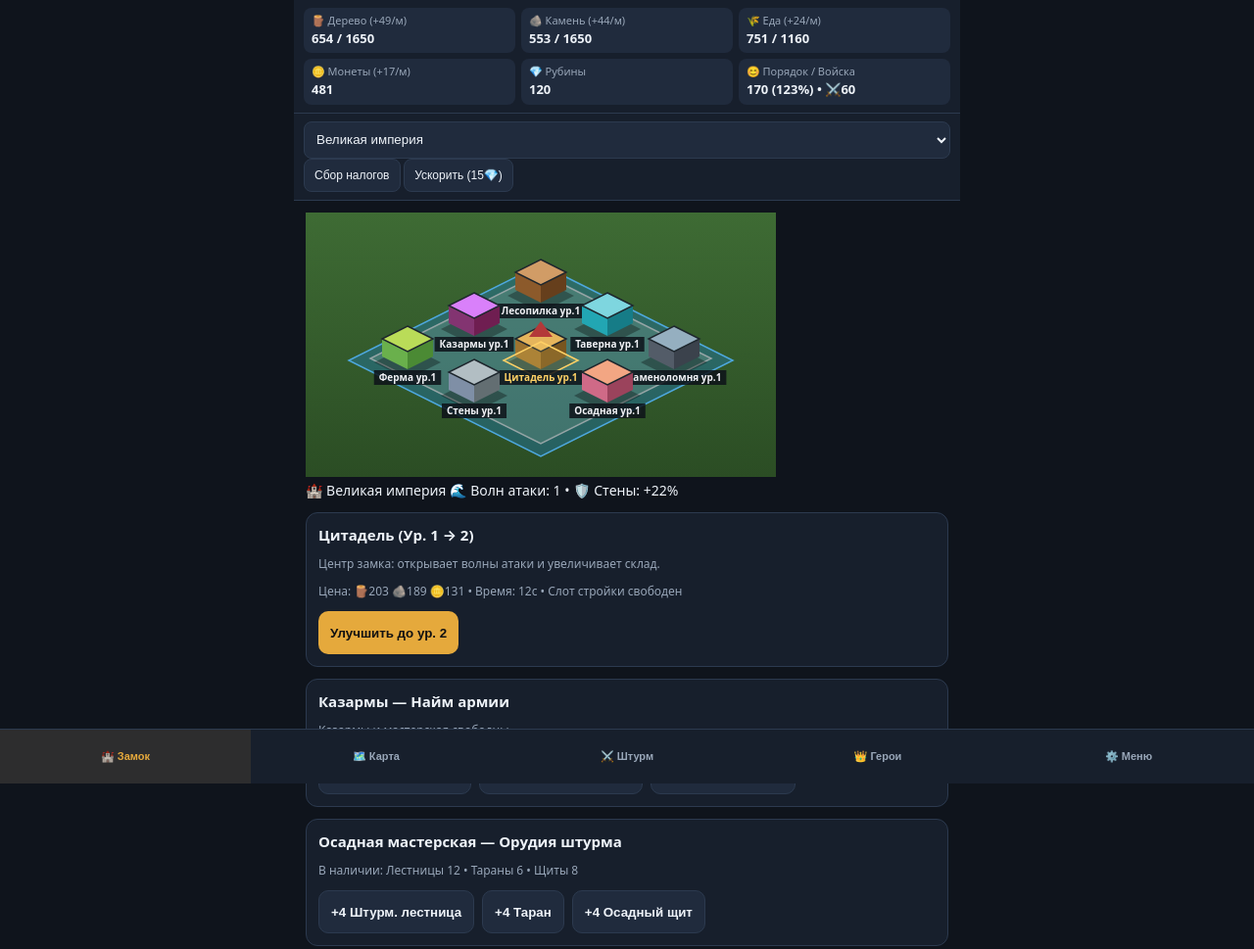
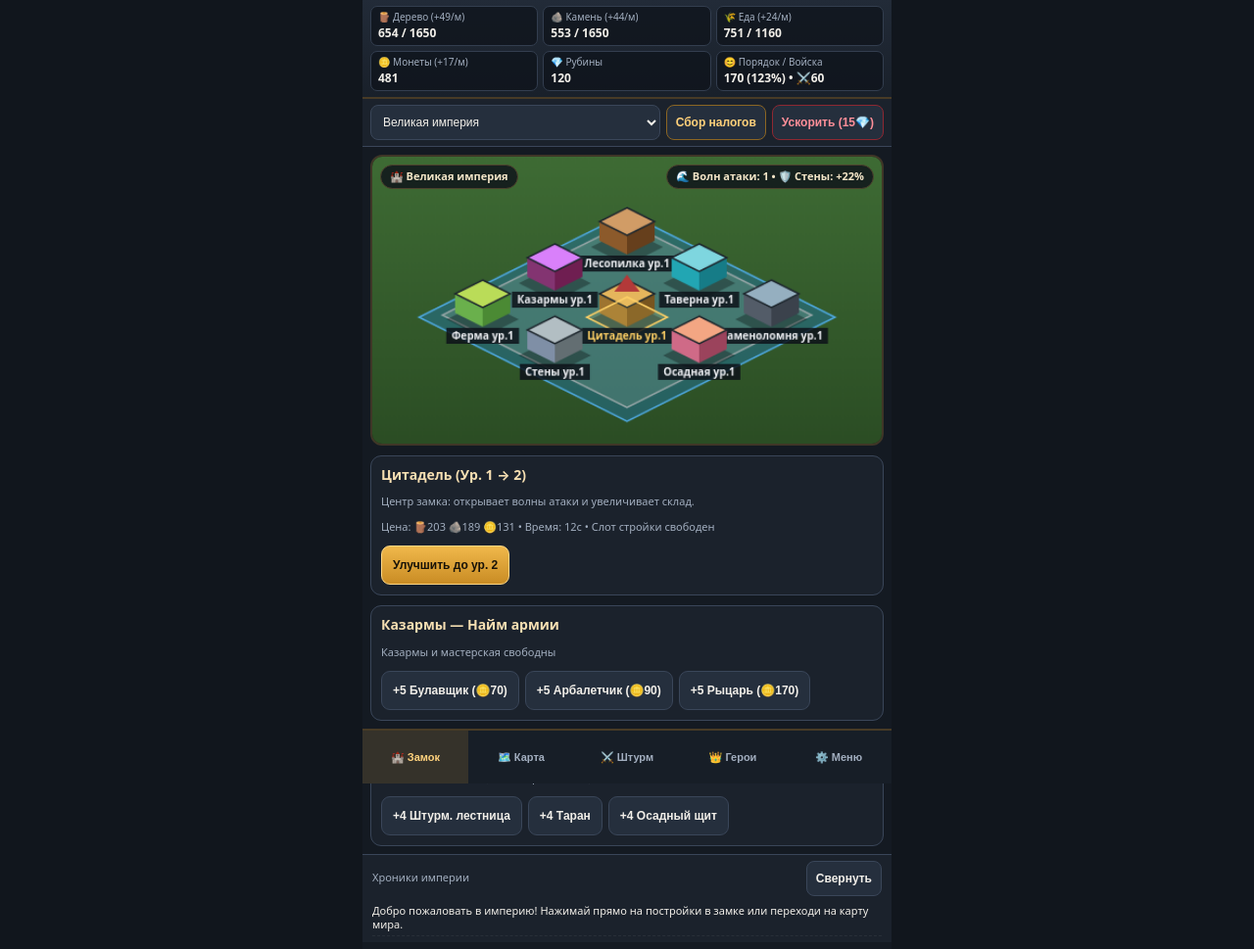
Before and after one commit to naBloke69/empire, a plain HTML site: page index.html in a window 1280 px wide. Shown: the top 969 px of the page at 98% size. Drawn offline with Linux system fonts and the light colour scheme.

Commit message:
Add files via upload

```diff
--- a/styles/main.css
+++ b/styles/main.css
@@ -1,14 +1,14 @@
 :root {
-  --bg: #0f141c;
-  --panel: #171f2c;
-  --panel-2: #202b3d;
-  --text: #eef3f9;
-  --muted: #98a6b8;
-  --accent: #e5a93c;
-  --accent-2: #4ea8de;
-  --danger: #e63946;
-  --ok: #4cc9a6;
-  --border: #2c3a4f;
+  --bg: #11161d;
+  --panel: #1b222c;
+  --panel-2: #252f3d;
+  --border: #3a4659;
+  --text: #f2efe9;
+  --muted: #a2aebf;
+  --gold: #e5a93c;
+  --ruby: #e63946;
+  --green: #4cc98a;
+  --blue: #4ea8de;
 }
 
 * {
@@ -21,119 +21,173 @@ body {
   background: var(--bg);
   color: var(--text);
   font-family: system-ui, -apple-system, Segoe UI, Roboto, sans-serif;
-  font-size: 14px;
+  font-size: 13px;
   line-height: 1.35;
+  overscroll-behavior-y: contain;
 }
 
 .app {
-  max-width: 680px;
+  max-width: 540px;
   min-height: 100dvh;
   margin: 0 auto;
   display: flex;
   flex-direction: column;
-  padding-bottom: 64px;
-}
-
-.app.clean-mode .hud,
-.app.clean-mode .sub-toolbar,
-.app.clean-mode .log-panel,
-.app.clean-mode .bottom-nav {
-  opacity: 0.16;
+  padding-bottom: 62px;
+  background: #141a22;
 }
 
 .hud {
-  background: var(--panel);
-  border-bottom: 1px solid var(--border);
-  padding: 8px 10px;
+  background: linear-gradient(180deg, #222b38 0%, #19202a 100%);
+  border-bottom: 2px solid #483b26;
+  padding: 6px 8px;
   display: grid;
   grid-template-columns: repeat(3, 1fr);
-  gap: 6px;
+  gap: 5px;
   position: sticky;
   top: 0;
-  z-index: 10;
+  z-index: 20;
+}
+
+.res-item {
+  background: rgba(15, 20, 27, 0.78);
+  border: 1px solid #333e4f;
+  border-radius: 7px;
+  padding: 4px 7px;
+}
+
+.res-label {
+  display: block;
+  font-size: 10px;
+  color: var(--muted);
+}
+
+.res-val {
+  font-weight: 700;
+  font-size: 12px;
+  color: var(--text);
 }
 
 .sub-toolbar {
   background: var(--panel);
   border-bottom: 1px solid var(--border);
-  padding: 8px 10px;
-  display: flex;
-  flex-direction: column;
-  gap: 6px;
+  padding: 6px 8px;
 }
 
-.res-item {
+.realm-bar {
+  display: grid;
+  grid-template-columns: 1fr auto auto;
+  gap: 6px;
+  align-items: center;
+}
+
+select, input[type="number"], textarea {
   background: var(--panel-2);
+  color: var(--text);
+  border: 1px solid var(--border);
   border-radius: 8px;
   padding: 6px 8px;
-  display: flex;
-  flex-direction: column;
-  gap: 2px;
+  font-size: 12px;
+  min-height: 36px;
+  width: 100%;
 }
 
-.res-label {
-  font-size: 11px;
-  color: var(--muted);
+.mini-btn {
+  background: var(--panel-2);
+  color: var(--text);
+  border: 1px solid var(--border);
+  border-radius: 8px;
+  padding: 6px 9px;
+  min-height: 36px;
+  font-size: 12px;
+  font-weight: 600;
+  cursor: pointer;
+  white-space: nowrap;
 }
 
-.res-val {
-  font-weight: 700;
-  font-size: 13px;
+.mini-btn.gold {
+  border-color: #8c6623;
+  color: #ffd17a;
+}
+
+.mini-btn.ruby {
+  border-color: #8f2832;
+  color: #ff8f99;
 }
 
 .view-container {
   flex: 1;
-  padding: 12px;
+  padding: 8px;
   display: flex;
   flex-direction: column;
-  gap: 12px;
+  gap: 10px;
+}
+
+.canvas-wrap {
+  position: relative;
+  width: 100%;
+  border-radius: 12px;
+  overflow: hidden;
+  border: 2px solid #3f3627;
+  background: #1c2c1b;
+  touch-action: none;
+}
+
+.canvas-wrap canvas {
+  display: block;
+  width: 100%;
+  height: auto;
+}
+
+.canvas-overlay-top {
+  position: absolute;
+  top: 8px;
+  left: 8px;
+  right: 8px;
+  display: flex;
+  justify-content: space-between;
+  pointer-events: none;
+  gap: 6px;
+}
+
+.pill {
+  background: rgba(15, 20, 27, 0.84);
+  border: 1px solid #4d422d;
+  color: #f4e6c8;
+  padding: 4px 9px;
+  border-radius: 999px;
+  font-size: 11px;
+  font-weight: 600;
 }
 
 .card {
   background: var(--panel);
   border: 1px solid var(--border);
-  border-radius: 12px;
-  padding: 12px;
+  border-radius: 11px;
+  padding: 10px;
 }
 
 .card h3 {
-  margin: 0 0 8px;
-  font-size: 15px;
+  margin: 0 0 6px;
+  font-size: 14px;
+  color: #f6dfb2;
 }
 
-.grid-slots {
-  display: grid;
-  grid-template-columns: repeat(2, 1fr);
-  gap: 8px;
-}
-
-.slot-btn {
-  background: var(--panel-2);
-  border: 1px solid var(--border);
-  border-radius: 10px;
-  color: var(--text);
-  padding: 10px;
-  text-align: left;
-  min-height: 82px;
+.row {
   display: flex;
-  flex-direction: column;
-  justify-content: space-between;
-  cursor: pointer;
-}
-
-.slot-btn.active-slot {
-  border-color: var(--accent);
-  box-shadow: inset 0 0 0 1px var(--accent);
+  gap: 6px;
+  flex-wrap: wrap;
+  align-items: center;
 }
 
 .action-btn {
-  background: var(--accent);
-  color: #111;
-  border: none;
-  border-radius: 10px;
-  padding: 10px 12px;
+  background: linear-gradient(180deg, #f0b84b 0%, #c98c24 100%);
+  color: #171208;
+  border: 1px solid #ffd884;
+  border-radius: 9px;
+  padding: 8px 11px;
   font-weight: 700;
-  min-height: 44px;
+  font-size: 12px;
+  min-height: 40px;
   cursor: pointer;
 }
 
@@ -144,8 +198,9 @@ body {
 }
 
 .action-btn.danger {
-  background: var(--danger);
+  background: var(--ruby);
   color: #fff;
+  border-color: #ff7582;
 }
 
 .action-btn:disabled {
@@ -153,19 +208,44 @@ body {
   cursor: not-allowed;
 }
 
-.row {
+.flank-grid {
+  display: grid;
+  grid-template-columns: repeat(3, 1fr);
+  gap: 6px;
+}
+
+.flank-box {
+  background: var(--panel-2);
+  border: 1px solid var(--border);
+  border-radius: 8px;
+  padding: 6px;
   display: flex;
-  gap: 8px;
-  flex-wrap: wrap;
-  align-items: center;
+  flex-direction: column;
+  gap: 4px;
+}
+
+.flank-box strong {
+  font-size: 11px;
+  color: #ffd584;
+}
+
+.flank-box label {
+  font-size: 10px;
+  color: var(--muted);
+}
+
+.flank-box input {
+  padding: 4px 6px;
+  min-height: 30px;
+  font-size: 12px;
 }
 
 .map-node {
   background: var(--panel-2);
   border: 1px solid var(--border);
-  border-radius: 10px;
-  padding: 10px;
-  margin-bottom: 8px;
+  border-radius: 9px;
+  padding: 8px;
+  margin-bottom: 6px;
   display: flex;
   justify-content: space-between;
   align-items: center;
@@ -174,45 +254,45 @@ body {
 
 .badge {
   display: inline-block;
-  font-size: 11px;
-  padding: 2px 7px;
+  font-size: 10px;
+  padding: 2px 6px;
   border-radius: 999px;
-  background: rgba(78, 168, 222, 0.16);
-  color: var(--accent-2);
+  background: rgba(78, 168, 222, 0.18);
+  color: var(--blue);
   margin-right: 4px;
 }
 
 .badge.ok {
-  background: rgba(76, 201, 166, 0.16);
-  color: var(--ok);
+  background: rgba(76, 201, 138, 0.18);
+  color: var(--green);
 }
 
 .badge.warn {
-  background: rgba(229, 169, 60, 0.18);
-  color: var(--accent);
+  background: rgba(229, 169, 60, 0.2);
+  color: var(--gold);
 }
 
 .log-panel {
   background: var(--panel);
   border-top: 1px solid var(--border);
-  padding: 8px 12px;
+  padding: 6px 10px;
 }
 
 .log-header {
   display: flex;
   justify-content: space-between;
   align-items: center;
+  font-size: 11px;
   color: var(--muted);
-  font-size: 12px;
 }
 
 .event-log {
   list-style: none;
-  margin: 6px 0 0;
+  margin: 5px 0 0;
   padding: 0;
-  max-height: 110px;
+  max-height: 92px;
   overflow-y: auto;
-  font-size: 12px;
+  font-size: 11px;
 }
 
 .event-log.collapsed {
@@ -224,72 +304,37 @@ body {
   border-bottom: 1px dashed rgba(255, 255, 255, 0.06);
 }
 
-.mini-btn {
-  background: var(--panel-2);
-  color: var(--text);
-  border: 1px solid var(--border);
-  border-radius: 8px;
-  padding: 6px 10px;
-  min-height: 34px;
-  font-size: 12px;
-  cursor: pointer;
-}
-
 .bottom-nav {
   position: fixed;
   bottom: 0;
   left: 0;
   right: 0;
+  max-width: 540px;
+  margin: 0 auto;
   height: 56px;
-  background: var(--panel);
-  border-top: 1px solid var(--border);
+  background: #171e27;
+  border-top: 2px solid #483b26;
   display: grid;
   grid-template-columns: repeat(5, 1fr);
-  z-index: 20;
+  z-index: 30;
 }
 
 .nav-btn {
   background: transparent;
   border: none;
   color: var(--muted);
-  font-weight: 600;
+  font-weight: 700;
   font-size: 11px;
   cursor: pointer;
   padding: 4px 2px;
 }
 
 .nav-btn.active {
-  color: var(--accent);
-  background: rgba(229, 169, 60, 0.1);
-}
-
-input[type="number"], select, textarea {
-  background: var(--panel-2);
-  color: var(--text);
-  border: 1px solid var(--border);
-  border-radius: 8px;
-  padding: 8px;
-  width: 100%;
-  min-height: 38px;
-}
-
-.flank-grid {
-  display: grid;
-  grid-template-columns: repeat(3, 1fr);
-  gap: 8px;
-}
-
-.flank-box {
-  background: var(--panel-2);
-  border: 1px solid var(--border);
-  border-radius: 8px;
-  padding: 8px;
-  display: flex;
-  flex-direction: column;
-  gap: 6px;
+  color: #ffd27d;
+  background: rgba(229, 169, 60, 0.14);
 }
 
 .muted {
   color: var(--muted);
-  font-size: 12px;
-  }
+  font-size: 11px;
+}
```
